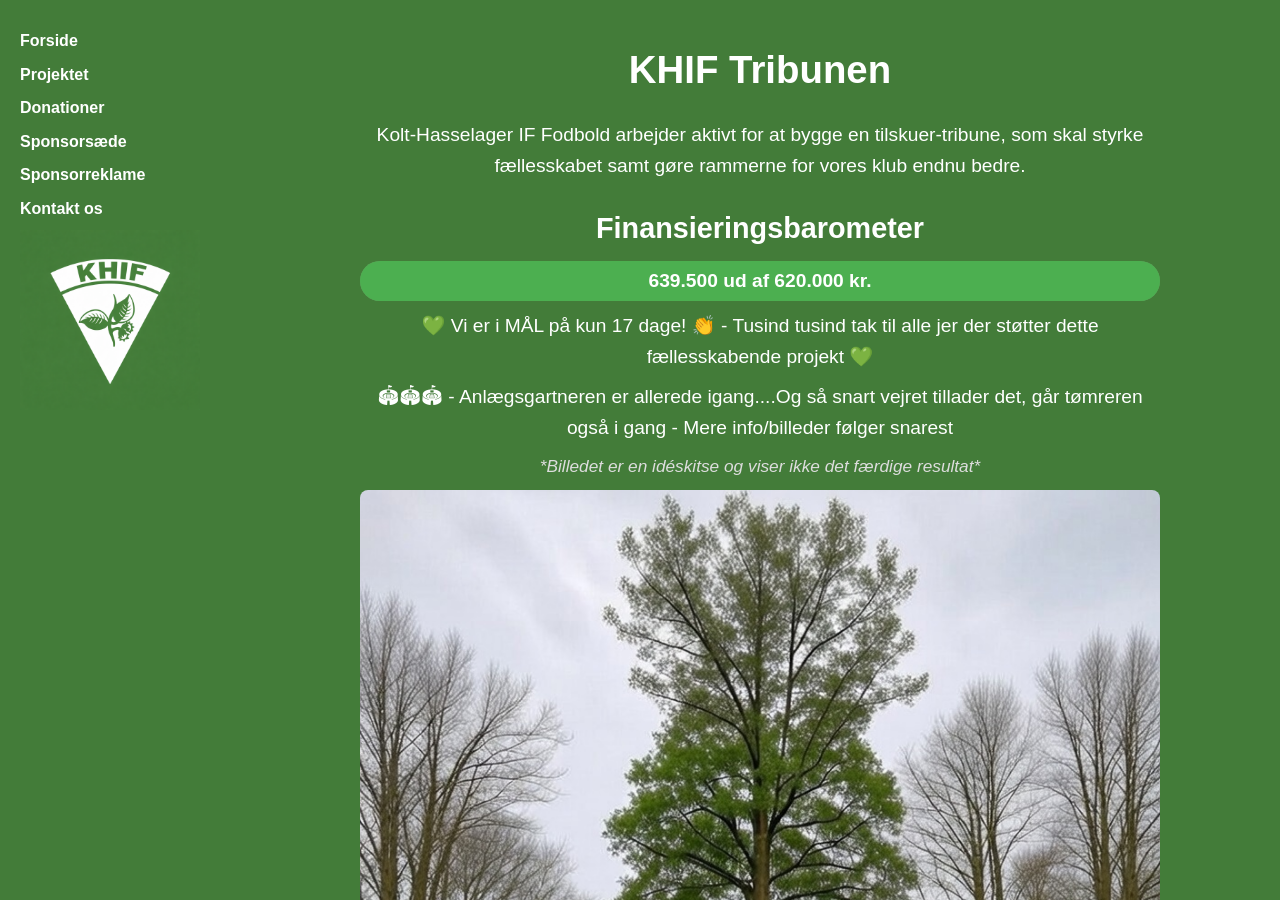
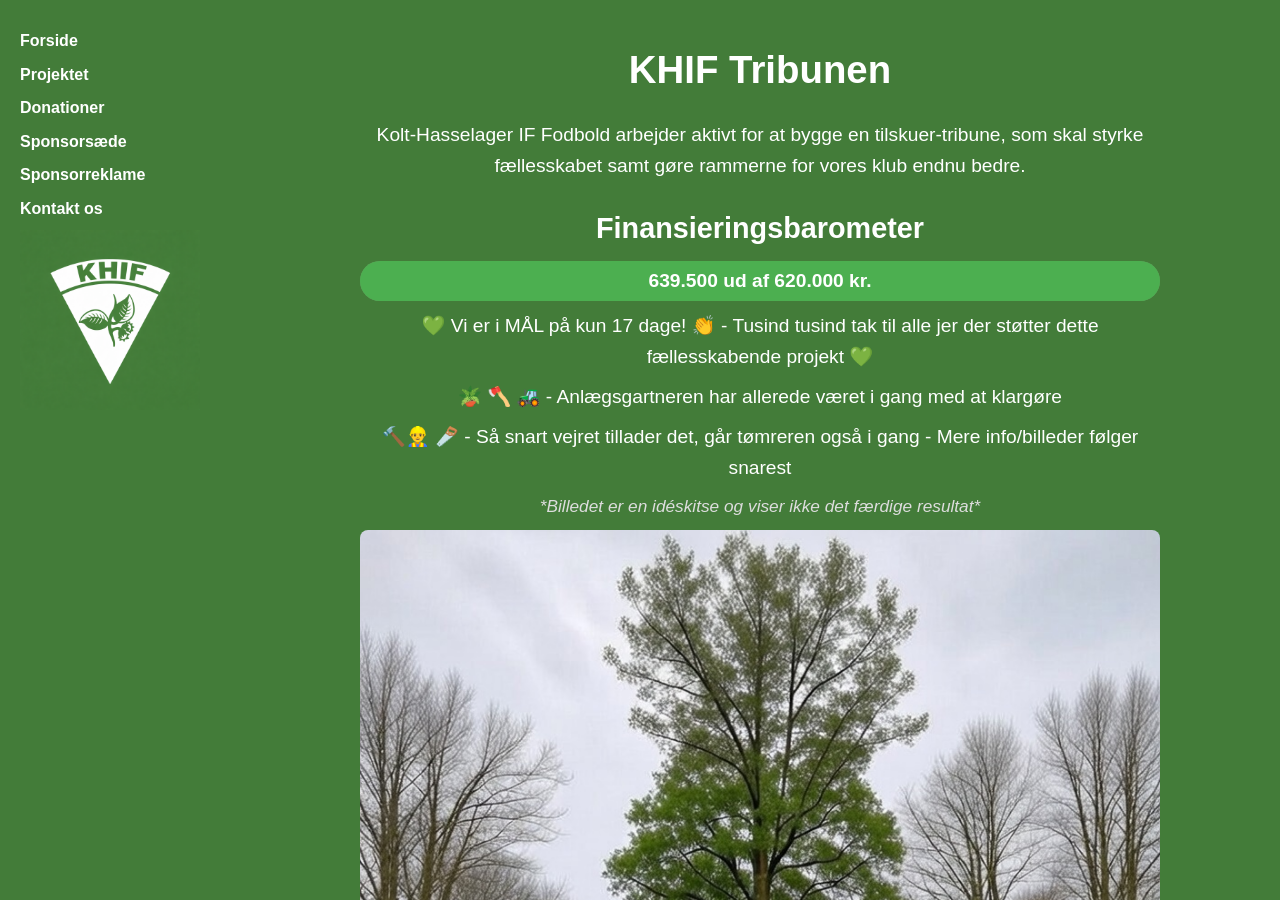
Before and after one commit to msj33/khif-tribune, a Jekyll site: the page built from index.md, in a window 1280 px wide and 900 px high. Built offline with Jekyll 4.4.1, drawn with Linux system fonts in a browser that asks for light colours.

Commit message:
Update index.md

```diff
--- a/index.md
+++ b/index.md
@@ -22,7 +22,9 @@ title: "Forside"
 
     <p>💚 Vi er i MÅL på kun 17 dage! 👏 - Tusind tusind tak til alle jer der støtter dette fællesskabende projekt 💚</p>
 
-    <p>🏟🏟🏟 - Anlægsgartneren er allerede igang....Og så snart vejret tillader det, går tømreren også i gang - Mere info/billeder følger snarest </p>
+    <p>🪴 🪓 🚜 - Anlægsgartneren har allerede været i gang med at klargøre</p>
+
+    <p>🔨👷‍♂️ 🪚 - Så snart vejret tillader det, går tømreren også i gang - Mere info/billeder følger snarest </p>
 
 
   <!-- Kursiv note før billedet -->
```
